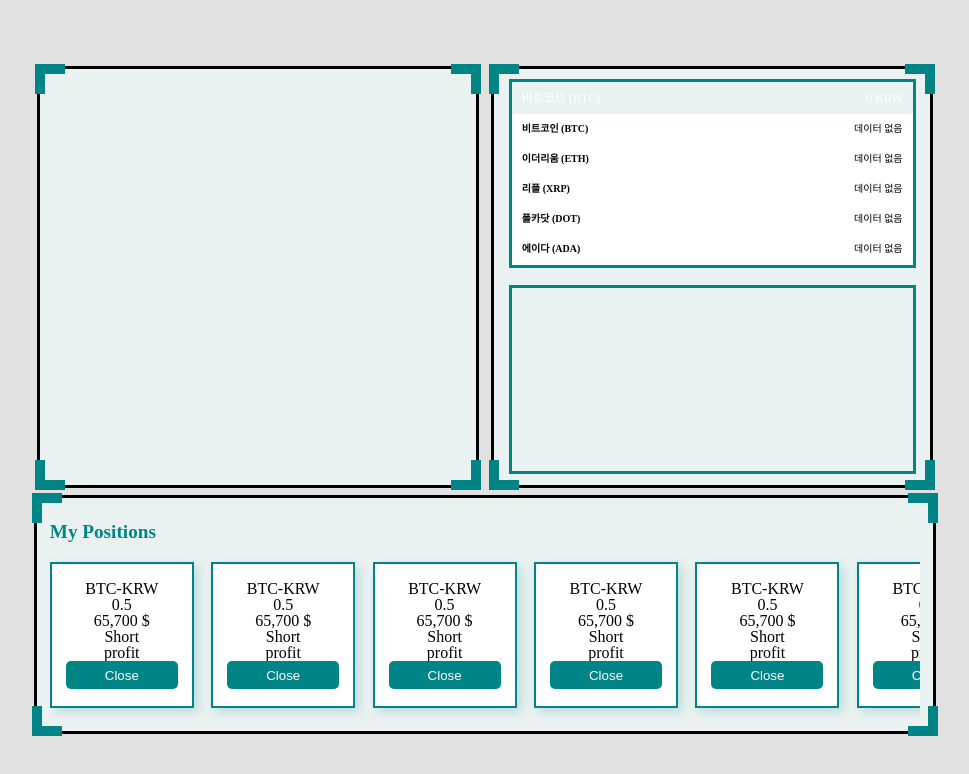
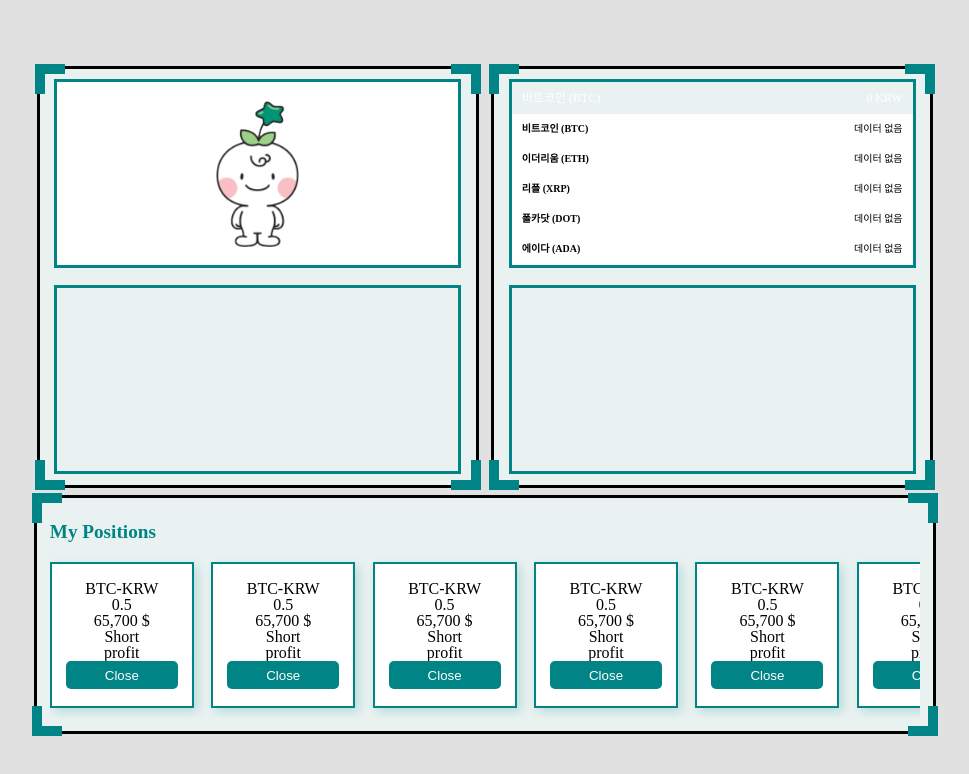
Before and after one commit to dltkdgus482/Modoo-Coin, a React (Vite) app: page / in a window 1280 px wide. Shown: the top 774 px of the page, without its empty margins (155-1124 px from the left). Built offline with nearby package versions, Linux system fonts and the light colour scheme; no server answers.

Commit message:
feat: 사용자 정보 컴포넌트 구현

```diff
--- a/src/App.jsx
+++ b/src/App.jsx
@@ -6,7 +6,7 @@ import { useEffect, useState } from "react";
 import { UpbitWebSocket } from "./utils/cryptoInfo";
 
 // Components
-import LUComponent from './components/dummyComponents/LUComponent';
+import UserContainer from './components/user/UserContainer';
 import RUComponent from './components/dummyComponents/RUComponent';
 import PositionContainer from './components/position/PositionContainer';
 
@@ -40,7 +40,7 @@ function App() {
   return (
     <Container>
       <UpperContainer>
-        <LUComponent />
+        <UserContainer />
         <RUComponent tradeData={tradeData} />
       </UpperContainer>
       <PositionContainer />
--- /dev/null
+++ b/src/components/user/UserCharacter.jsx
@@ -0,0 +1,31 @@
+// Libraries
+import styled from "styled-components";
+
+// Assets
+import CharacterImage from '@/assets/images/character1.png'
+
+const UserCharacter = () => {
+  return (
+    <Container>
+      <Image src={CharacterImage} />
+    </Container>
+  );
+};
+
+export default UserCharacter;
+
+// Styled Components
+const Container = styled.div`
+  width: 92%;
+  height: 44%;
+  display: flex;
+  justify-content: center;
+  align-items: center;
+  border: 3px solid #008485;
+  background-color: white;
+`;
+
+const Image = styled.img`
+  width: auto;
+  height: 80%;
+`;
--- a/src/components/dummyComponents/LUComponent.jsx
+++ b/src/components/user/UserContainer.jsx
@@ -1,19 +1,22 @@
 // Libraries
 import styled from 'styled-components';
 
-// Components
+// Other Components
+import UserCharacter from './UserCharacter';
+import UserInfo from './UserInfo';
 import CornerList from '../corner/CornerList';
 
-// 캐릭터 정보 창이 위치할 더미 컴포넌트입니다.
-const LUComponent = () => {
+const UserContainer = () => {
   return (
     <Container>
+      <UserCharacter />
+      <UserInfo />
       <CornerList />
     </Container>
   );
 };
 
-export default LUComponent;
+export default UserContainer;
 
 // Styled Components
 const Container = styled.div`
@@ -22,4 +25,10 @@ const Container = styled.div`
   position: relative;
   border: 3px solid black;
   background-color: #e9f2f1;
+
+  display: flex;
+  flex-direction: column;
+  justify-content: center;
+  align-items: center;
+  gap: 4%;
 `;
--- /dev/null
+++ b/src/components/user/UserInfo.jsx
@@ -0,0 +1,21 @@
+// Libraries
+import styled from 'styled-components';
+
+// Other Components
+
+const UserInfo = () => {
+  return (
+    <Container>
+      <div></div>
+    </Container>
+  );
+};
+
+export default UserInfo;
+
+// Styled Components
+const Container = styled.div`
+  width: 92%;
+  height: 44%;
+  border: 3px solid #008485;
+`;
```
